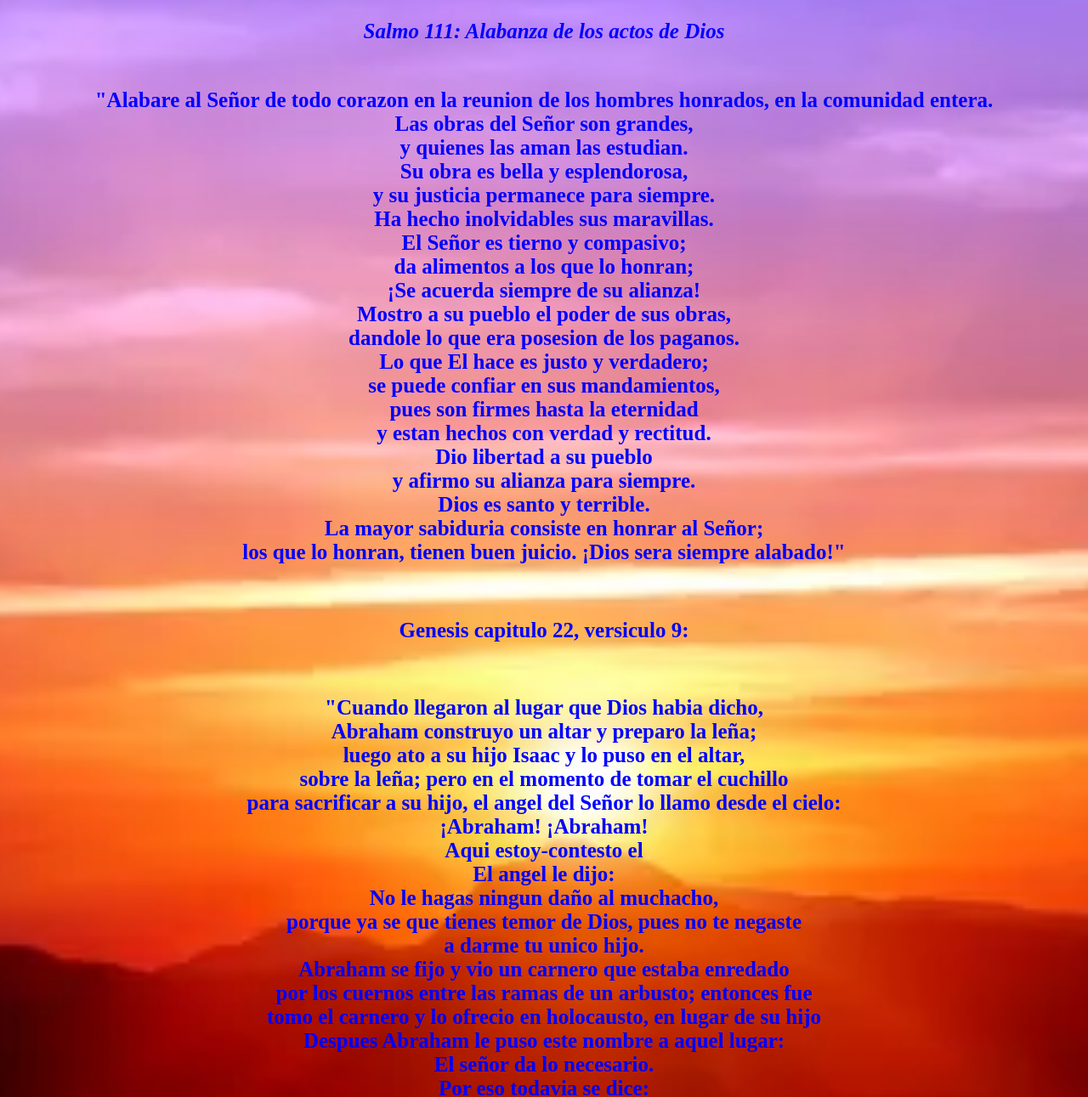
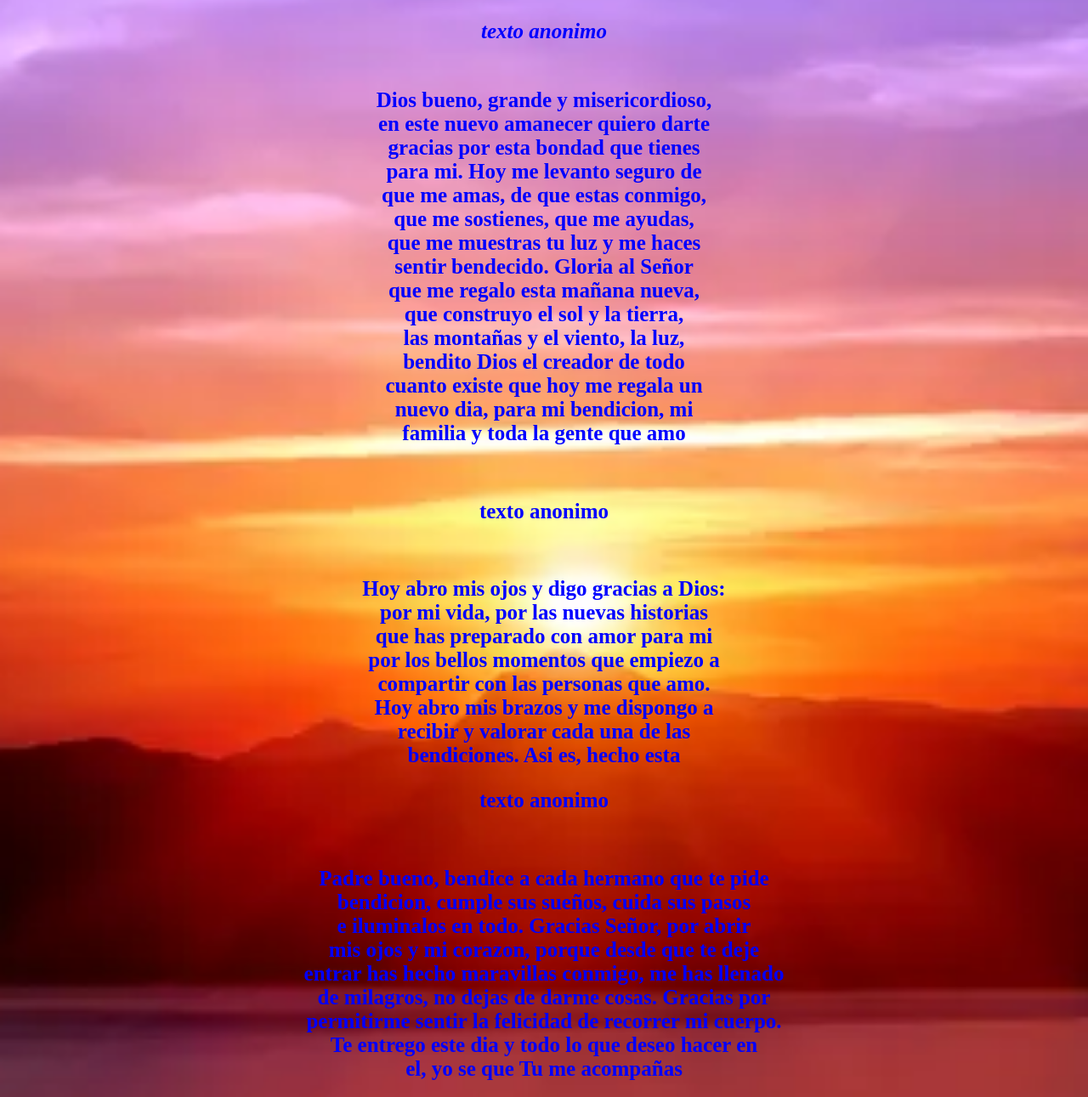
Before and after one commit to Luisra84/Palabra-de-Dios, a plain HTML site: page index.html in a window 1280 px wide. Shown: the part 310-1601 px from the top of the page at 85% size. Drawn offline with Linux system fonts and the light colour scheme.

Commit message:
commit changes 10

```diff
--- a/index.html
+++ b/index.html
@@ -15,66 +15,49 @@
         <br> sentirte bien, pues, puedes visitarnos y sentirte mejor. Gracias por su visita
    </strong></p>
 
-    <h2 class="salmo"><em>Salmo 111: Alabanza de los actos de Dios</em></h2>
+    <h2 class="salmo"><em>texto anonimo</em></h2>
        <p class="texto"><strong>
-        <br>"Alabare al Señor de todo corazon
-        en la reunion de los hombres honrados,
-        en la comunidad entera.
-        <br>Las obras del Señor son grandes,
-        <br>y quienes las aman las estudian.
-        <br>Su obra es bella y esplendorosa,
-        <br>y su justicia permanece para siempre.
-        <br>Ha hecho inolvidables sus maravillas.
-        <br>El Señor es tierno y compasivo;
-        <br>da alimentos a los que lo honran;
-        <br>¡Se acuerda siempre de su alianza!
-        <br>Mostro a su pueblo el poder de sus obras,
-        <br>dandole lo que era posesion de los paganos.
-        <br>Lo que El hace es justo y verdadero;
-        <br>se puede confiar en sus mandamientos,
-        <br>pues son firmes hasta la eternidad
-        <br>y estan hechos con verdad y rectitud.
-        <br>Dio libertad a su pueblo
-        <br>y afirmo su alianza para siempre.
-        <br>Dios es santo y terrible.
-        <br>La mayor sabiduria consiste en honrar al Señor;
-        <br>los que lo honran, tienen buen juicio.
-        ¡Dios sera siempre alabado!"
+        <br>Dios bueno, grande y misericordioso,
+        <br>en este nuevo amanecer quiero darte
+        <br>gracias por esta bondad que tienes
+        <br>para mi. Hoy me levanto seguro de
+        <br>que me amas, de que estas conmigo,
+        <br>que me sostienes, que me ayudas,
+        <br>que me muestras tu luz y me haces
+        <br>sentir bendecido. Gloria al Señor
+        <br>que me regalo esta mañana nueva,
+        <br>que construyo el sol y la tierra,
+        <br>las montañas y el viento, la luz,
+        <br>bendito Dios el creador de todo
+        <br>cuanto existe que hoy me regala un
+        <br>nuevo dia, para mi bendicion, mi
+        <br>familia y toda la gente que amo
        </strong></p>
        <br>
-       <h2 class="salmo">Genesis capitulo 22, versiculo 9:</h2>
+       <h2 class="salmo">texto anonimo</h2>
        <br>
        <p class="texto"><strong>
-        "Cuando llegaron al lugar que Dios habia dicho,
-        <br>Abraham construyo un altar y preparo la leña;
-        <br>luego ato a su hijo Isaac y lo puso en el altar,
-        <br>sobre la leña; pero en el momento de tomar el cuchillo
-        <br>para sacrificar a su hijo, el angel del Señor lo llamo desde el cielo:
-        <br>¡Abraham! ¡Abraham!
-        <br>Aqui estoy-contesto el
-        <br>El angel le dijo:
-        <br>No le hagas ningun daño al muchacho,
-        <br>porque ya se que tienes temor de Dios, pues no te negaste
-        <br>a darme tu unico hijo.
-        <br>Abraham se fijo y vio un carnero que estaba enredado
-        <br>por los cuernos entre las ramas de un arbusto; entonces fue
-        <br>tomo el carnero y lo ofrecio en holocausto, en lugar de su hijo
-        <br>Despues Abraham le puso este nombre a aquel lugar:
-        <br>El señor da lo necesario.
-        <br>Por eso todavia se dice:
-        <br>En el cerro, El Señor da lo necesario
-        <br>El angel del Señor llamo a Abraham desde el cielo
-        <br>por segunda vez, y le dijo:
-        <br>El Señor ha dicho: Puesto que has hecho esto,
-        <br>y no me has negado a tu unico hijo, juro por
-        <br>mi mismo que te bendecire mucho.
-        <br>Hare que tu descendencia sea tan numerosa como
-        <br>las estrellas del cielo y como la arena que hay
-        <br>a la orilla del mar. Ademas ellos siempre venceran
-        <br>a sus enemigos, y todas las naciones del mundo
-        <br>seran bendecidas por medio de ellos,
-        <br>porque me has obedecido"
-
+        Hoy abro mis ojos y digo gracias a Dios:
+        <br>por mi vida, por las nuevas historias
+        <br>que has preparado con amor para mi
+        <br>por los bellos momentos que empiezo a
+        <br>compartir con las personas que amo.
+        <br>Hoy abro mis brazos y me dispongo a
+        <br>recibir y valorar cada una de las
+        <br>bendiciones. Asi es, hecho esta
+      </strong></p>
+      <h2 class="salmo">texto anonimo</h2>
+      <br>
+      <p class="texto"><strong>
+        Padre bueno, bendice a cada hermano que te pide
+        <br>bendicion, cumple sus sueños, cuida sus pasos
+        <br>e iluminalos en todo. Gracias Señor, por abrir
+        <br>mis ojos y mi corazon, porque desde que te deje
+        <br>entrar has hecho maravillas conmigo, me has llenado
+        <br>de milagros, no dejas de darme cosas. Gracias por
+        <br>permitirme sentir la felicidad de recorrer mi cuerpo.
+        <br>Te entrego este dia y todo lo que deseo hacer en
+        <br>el, yo se que Tu me acompañas
       </strong></p>
     </div>
 
```
